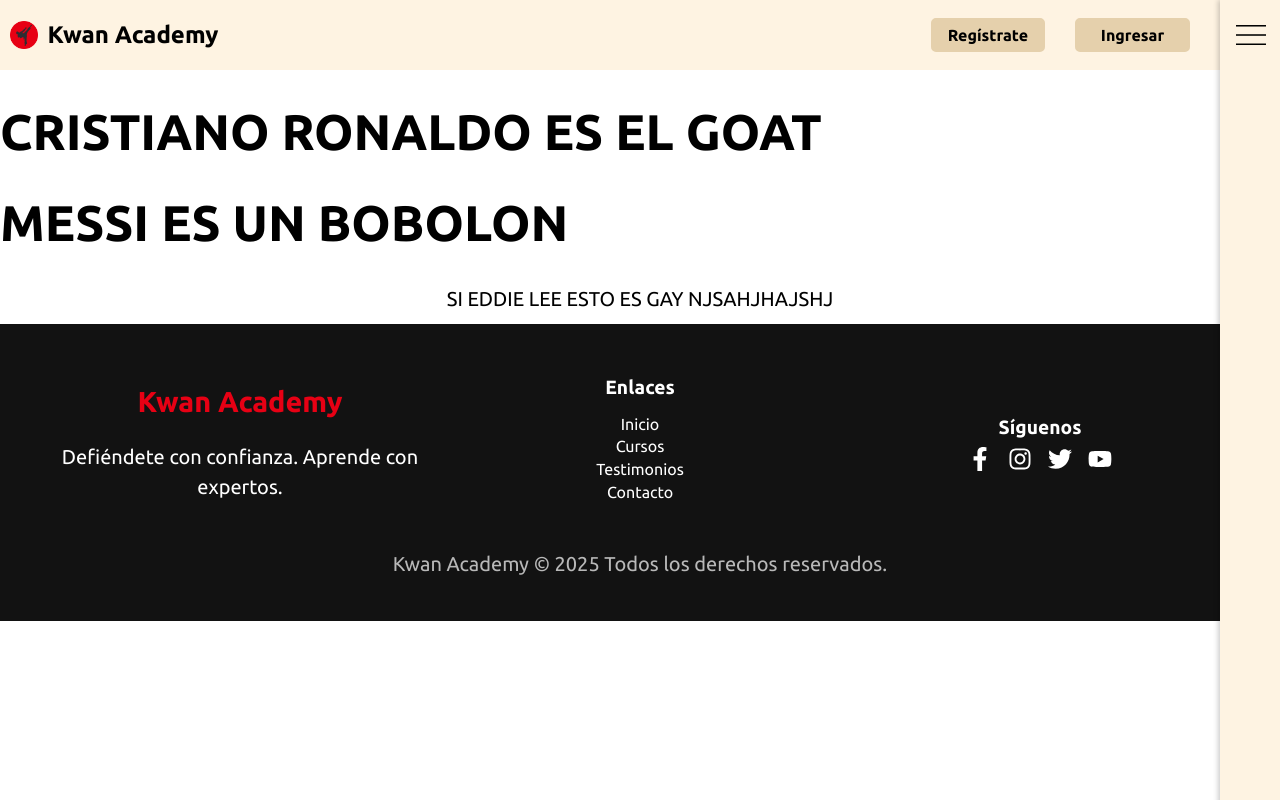
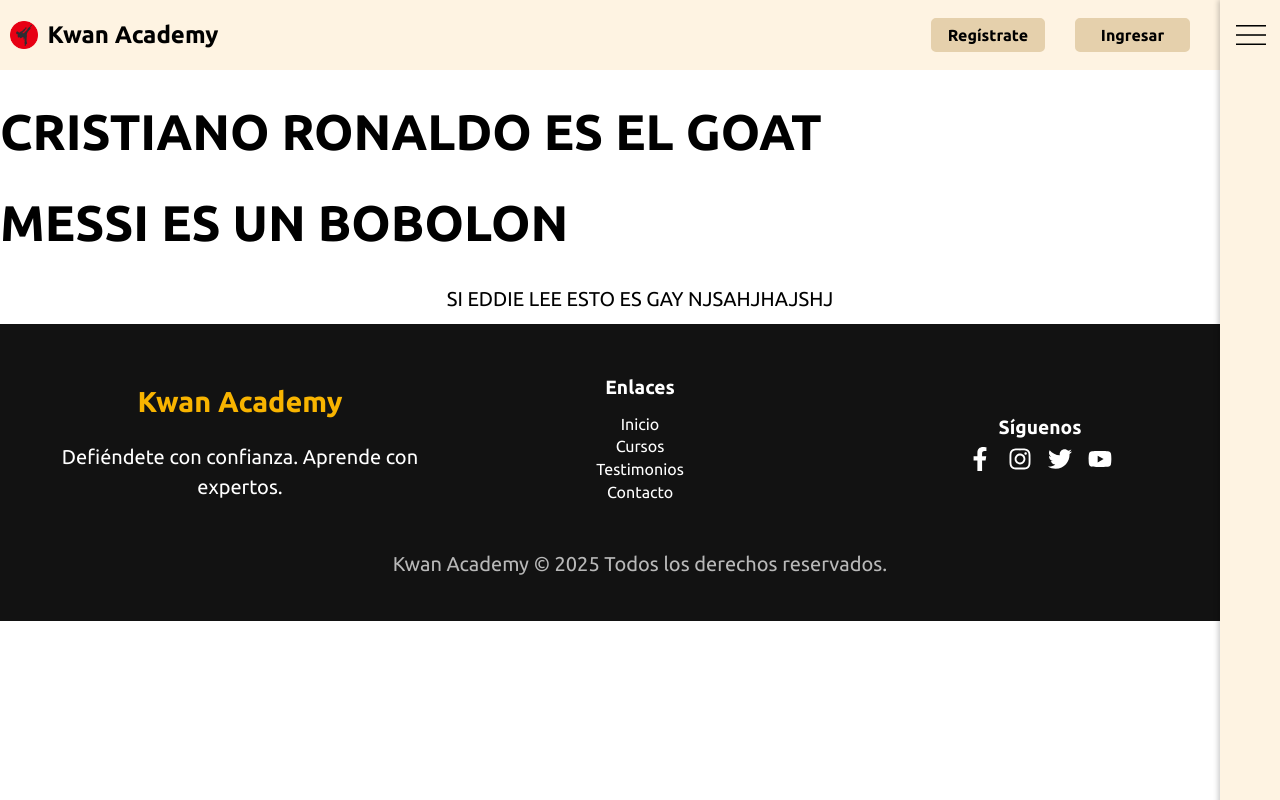
Before and after one commit to Oviedo07/KwanAcademy, a React (Create React App) app: page /Register in a window 1280 px wide. Built offline with nearby package versions, Linux system fonts and the light colour scheme.

Commit message:
Cambio color footer

```diff
--- a/src/Components/Footer.module.css
+++ b/src/Components/Footer.module.css
@@ -22,7 +22,7 @@
 
   .brand h2 {
     font-size: 1.8rem;
-    color: #E70014;
+    color: #f8b400;
   }
 
   .links h3, .social h3 {
```
